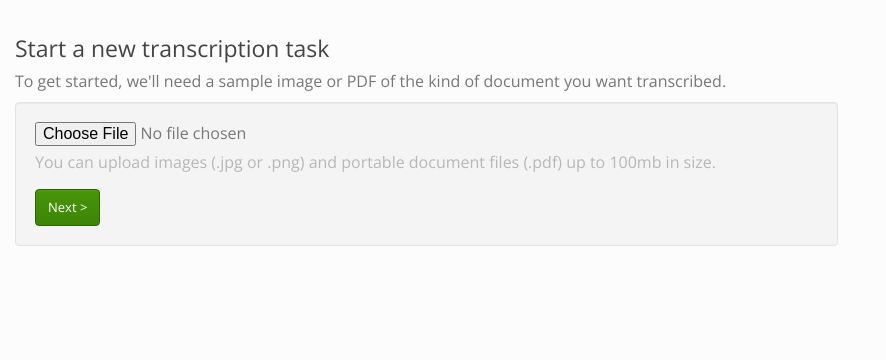
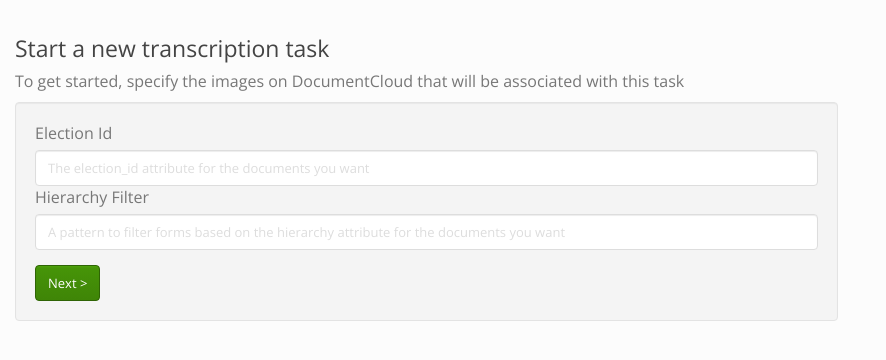
Before and after one commit to OpenElectionData/election-transcriber, a Flask app: template transcriber/templates/upload.html in a window 1280 px wide. Shown: the part 41-401 px from the top of the page, without its empty margins (0-886 px from the left). Run offline with Flask 2, Linux system fonts and the light colour scheme; the template is opened without the code that fills it, so the values that code supplies are empty; parts of the project's set-up code (start-up, migrations or seed data) failed here and were passed over; some libraries are stand-ins or nearby versions.

Commit message:
start hooking up document cloud to task creator

```diff
--- a/requirements.txt
+++ b/requirements.txt
@@ -9,3 +9,4 @@ alembic==0.7.4
 python-dateutil==2.4.0
 boto==2.36.0
 flask_sqlalchemy==2.0
+python-documentcloud==1.0.1
--- a/transcriber/templates/upload.html
+++ b/transcriber/templates/upload.html
@@ -4,15 +4,26 @@
 <div class="row">
     <div class='col-md-8'>
         <h3>Start a new transcription task</h3>
-        <p>To get started, we'll need a sample image or PDF of the kind of document you want transcribed.</p>
+        <p>To get started, specify the images on DocumentCloud that will be associated with this task</p>
         <div class='well'>
           <form role="form" class="form" method="POST" action="" enctype="multipart/form-data">
             <input type="hidden" name="csrf_token" value="{{ csrf_token() }}" />
             <div class="form-group">
-              <input type="file" name="input_file" id="input_file" />
-              <p class="help-block">
-                  You can upload images (.jpg or .png) and portable document  files (.pdf) up to 100mb in size.
-              </p>
+              <label for="election_id" class="control-label">Election Id</label>
+              <input type="text"
+                 class="form-control"
+                 id="election_id"
+                 name="election_id"
+                 placeholder="The election_id attribute for the documents you want"
+                 aria-describedby="section-name-addon"/>
+              <label for="hierarchy_filter" class="control-label">Hierarchy Filter</label>
+              <input type="text"
+                 class="form-control"
+                 id="hierarchy_filter"
+                 name="hierarchy_filter"
+                 placeholder="A pattern to filter forms based on the hierarchy attribute for the documents you want"
+                 aria-describedby="section-name-addon"/>
+
             </div>
             <button type="submit" class="btn btn-success">Next ></button>
           </form>
```
Also changed, not shown: 1 other file.
